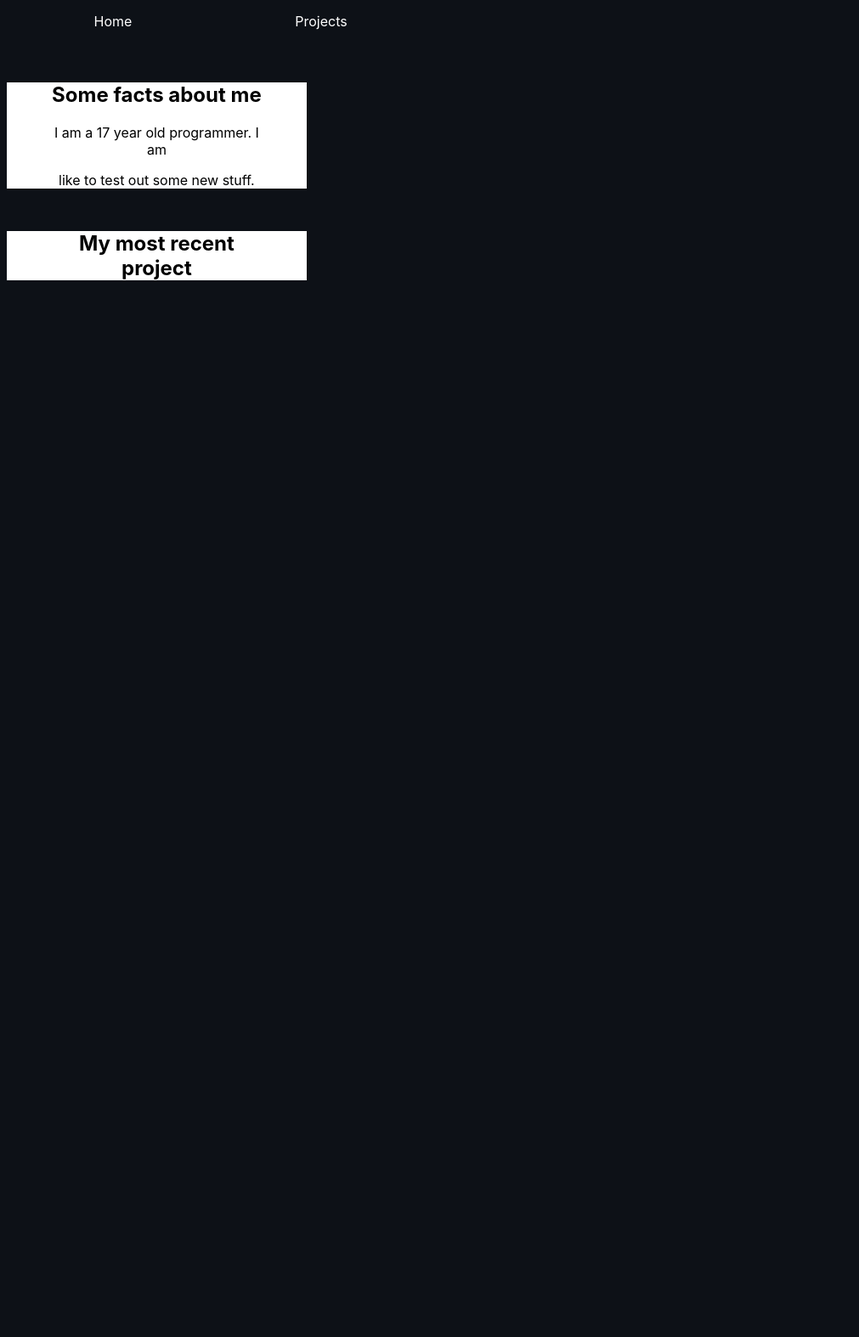
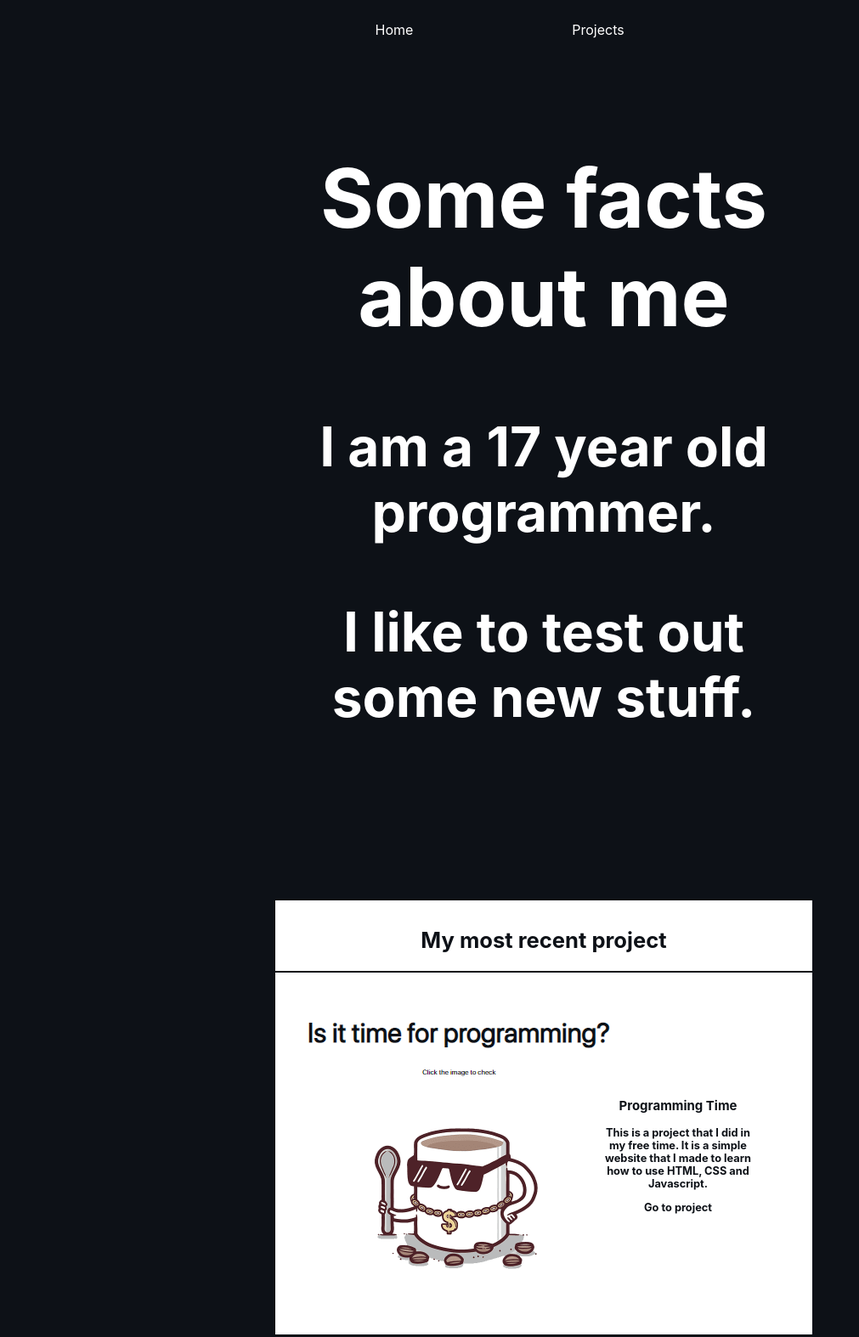
Before and after one commit to Martin-kaar/martin-kaar.github.io, a plain HTML site: page index.html in a window 1280 px wide. Shown: the part 284-1858 px from the top of the page at 85% size, without its empty margins (0-1011 px from the left). Before the commit the page ends 800 px from the top, so only its background shows below. Drawn offline with Linux system fonts and the light colour scheme.

Commit message:
Added redirect and new style

```diff
--- a/index.html
+++ b/index.html
@@ -1,29 +1,19 @@
-<!doctype html>
+<!DOCTYPE html>
 <html lang="de">
-
   <head>
-    <meta charset="utf-8">
-    <meta name="viewport" content="width=device-width, initial-scale=1.0">
+    <meta charset="utf-8" />
+    <meta name="viewport" content="width=device-width, initial-scale=1.0" />
     <title>Titel</title>
-    <meta name="description" content="Beschreibung als Text hier">
-    <link rel="stylesheet" type="text/css" href="style.css">
-    <style>
-    </style>
+    <meta name="description" content="Beschreibung als Text hier" />
+    <link rel="stylesheet" type="text/css" href="style.css" />
+    <style></style>
   </head>
 
-
-
   <body>
-    <div class="back">
     <div id="audio">
       <p id="textaudio">MARTIN KAAR</p>
-            </a>
     </div>
-
-    </div>
-
-
-<div class="toCenter">
+    <div id="container">
       <ul>
         <li class="un">
           <a href="index.html">Home</a>
@@ -33,23 +23,31 @@
         </li>
       </ul>
     </div>
-
-        <div class = "facts">
-            <h2> Some facts about me</h2>
-            <p>I am a 17 year  old programmer. I am</p>
-               <p> like to test out some new stuff. </p>
+    <div class="facts">
+      <h2>Some facts about me</h2>
+      <p>I am a 17 year old programmer.</p>
+      <p>I like to test out some new stuff.</p>
     </div>
-
-
-           <div class = "mostRecent">
-            <h2> My most recent project</h2>
-
+    <div class="mostRecent">
+      <h2>My most recent project</h2>
+      <hr class="spacerLine" />
+      <div class="mostRecentElement">
+        <div class="mostRecentImage">
+          <a href="https://martin-kaar.github.io/programmingTime/">
+            <img src="images/programmingTime.png" alt="" />
+          </a>
         </div>
-
-
-
-
-
+        <div class="mostRecentText">
+          <h3>Programming Time</h3>
+          <p>
+            This is a project that I did in my free time. It is a simple website
+            that I made to learn how to use HTML, CSS and Javascript.
+          </p>
+          <a href="https://martin-kaar.github.io/programmingTime/"
+            >Go to project</a
+          >
+        </div>
+      </div>
+    </div>
   </body>
-
 </html>
--- a/style.css
+++ b/style.css
@@ -4,26 +4,8 @@
   background-size: cover;
   width: 100%;
   font-family: "SF Pro Display";
-		background-color:#0d1117;
-
-	}
-
-	body {
-	}
-
-	.back {
-
-	    /* top: 0px;
-	    left: 50%; */
-	    /* background-attachment: fixed;
-	    background-size: cover;
-	    background-repeat: no-repeat;
-	    width: 100%; */
-	    /* height: 1080px; */
-	}
-
-	#audio {
-
+  background-color: #0d1117;
+  margin-bottom: 1%;
 }
 
 #textaudio {
@@ -38,46 +20,98 @@
   mix-blend-mode: screen;
   margin-top: 5%;
   margin-bottom: 10%;
-
 }
 
 .facts {
-	    position: relative;
-		width: 20%;
+  text-align: center;
+  color: white;
+  font-size: 5vw;
+  font-weight: bold;
+  margin: 0 auto;
+  padding: 10px;
+  width: 50%;
+  text-align: center;
+  mix-blend-mode: screen;
+  margin-top: 5%;
+  margin-bottom: 10%;
+}
+
+.mostRecent {
   text-align: center;
   background-color: white;
+  margin: 0 auto;
+  padding-top: 10px;
+  padding-bottom: 10px;
+  width: 50%;
+  mix-blend-mode: screen;
+}
+
+.mostRecent h2 {
+  text-align: center;
+  color: black;
+  font-size: 2vw;
+  font-weight: bold;
+}
+
+.mostRecentElement {
+  display: flex;
+  flex-direction: row;
+  justify-content: space-between;
+  align-items: center;
+  width: 100%;
+  height: 100%;
   margin-top: 50px;
   margin-bottom: 50px;
-	    padding-right: 50px;
-	    padding-left: 50px;
 }
-	.mostRecent{
-		position: relative;
-		width: 20%;
+
+.mostRecentImage {
+  width: 50%;
+  background-size: cover;
+  background-position: center;
+  background-repeat: no-repeat;
+  background-attachment: fixed;
+  margin-right: 5%;
+  margin-left: 5%;
+}
+
+.mostRecentText {
+  width: 50%;
+  height: 100%;
   text-align: center;
-		background-color: white;
-		margin-top: 50px;
-		margin-bottom: 50px;
-	    padding-right: 50px;
-	    padding-left: 50px;
+  font-size: 1vw;
+  font-weight: bold;
+  color: black;
+  margin-right: 10%;
+}
+
+.mostRecentText a {
+  color: black;
+  text-decoration: none;
+  cursor: pointer;
+  transition: all 0.3s ease-in-out;
+}
+
+.mostRecentText a:hover {
+  text-decoration: underline;
+}
+
+.spacerLine {
+  border: 1px solid black;
+  margin-top: 10px;
+  margin-bottom: 10px;
 }
 
 ul {
-	    position: relative;
-	    list-style-type: none;
-	    margin: 0;
-	    padding: 0;
   margin: 0 auto;
-	    width: 100%;
-
+  padding-top: 10px;
+  padding-bottom: 10px;
+  width: 50%;
+  mix-blend-mode: screen;
 }
 
-	.toCenter{
-		display: grid;
-		place-items:center
-	}
 li {
   display: block;
+  background-color: black;
   margin: 0;
   float: left;
 }
@@ -103,18 +137,14 @@
 }
 
 .un:after {
-	    content: '';
+  content: "";
   width: 0px;
   height: 0.1vh;
   display: block;
-	    background: rgba(255, 255, 255, 0.9);
+  background-color: rgba(255, 255, 255, 0.9);
   transition: all 500ms linear;
 }
 
 .un:hover:after {
   width: 100%;
 }
-	.un{
-		margin-left: 5px;
-
-	}
```
Also changed, not shown: images/programmingTime.png (added). Lines whose indentation alone changed are shown as unchanged.
